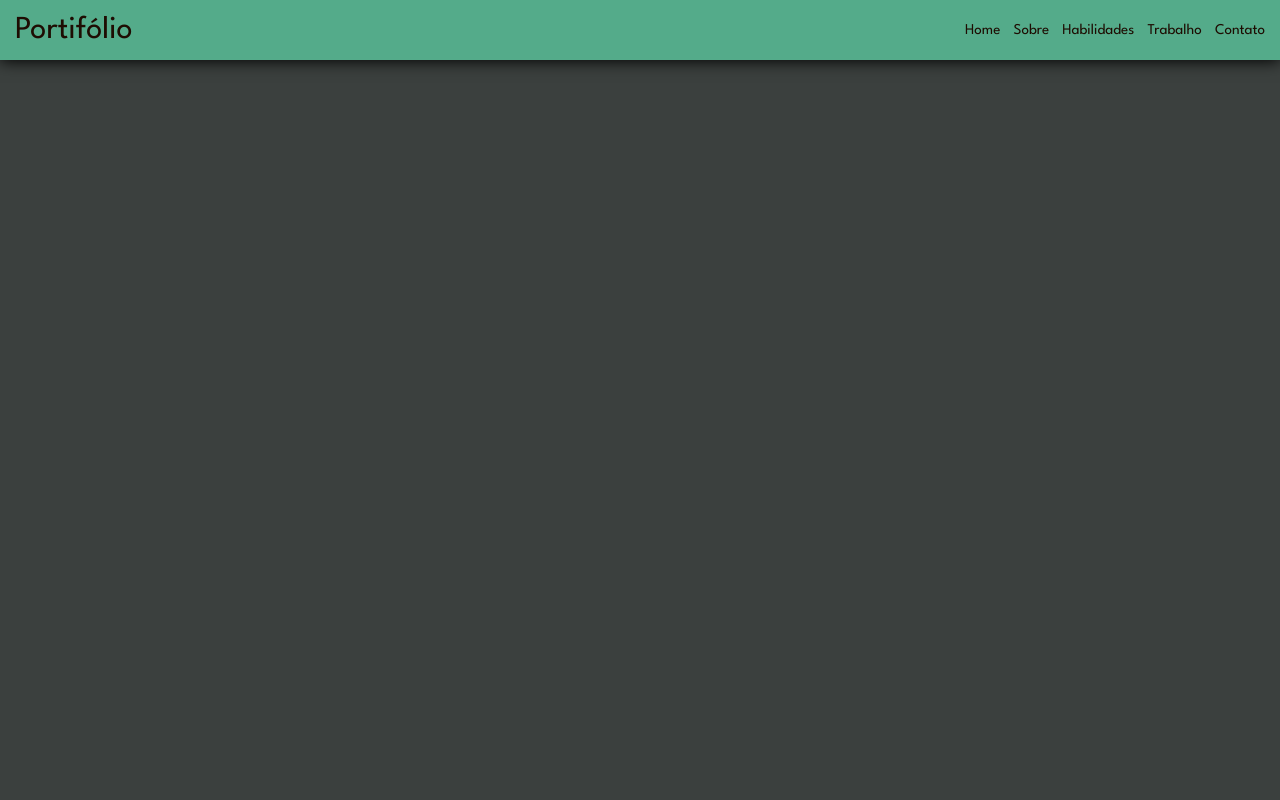
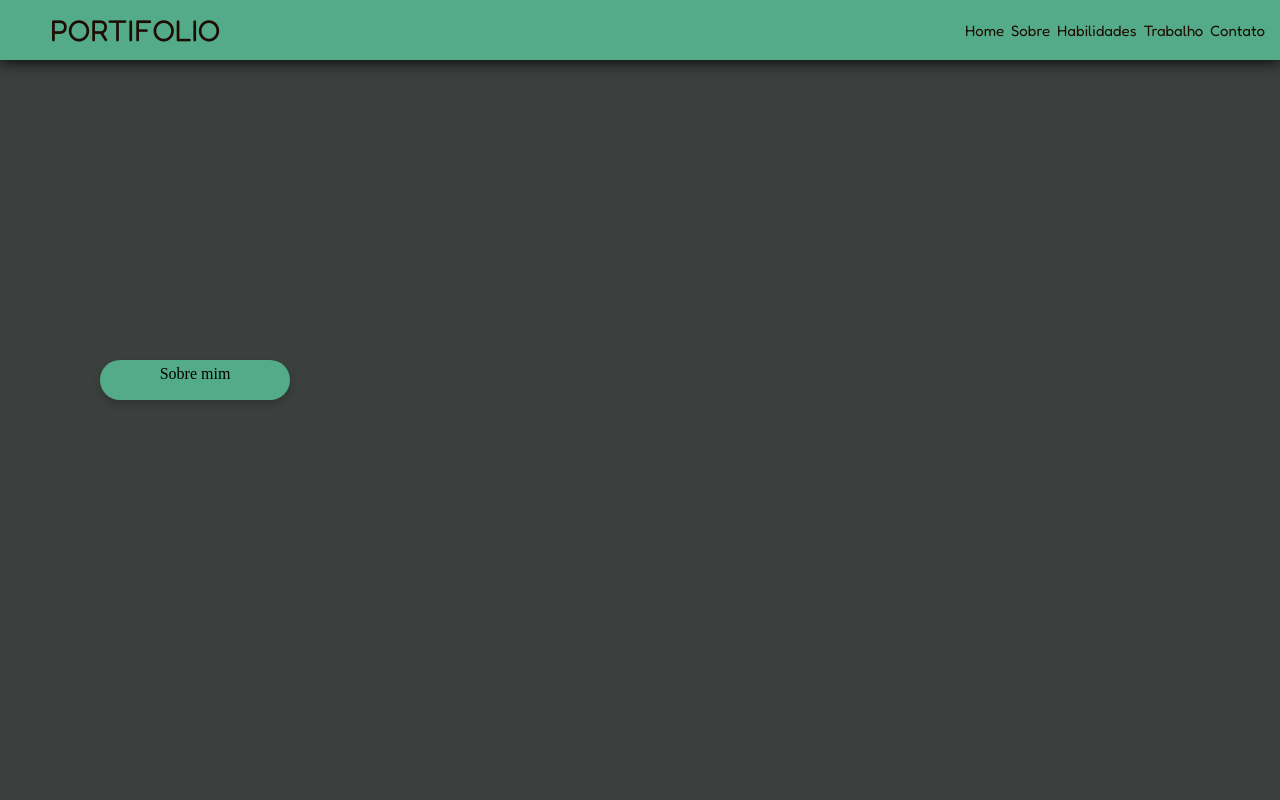
Before and after one commit to icaroddutra/meu-portifolio, a plain HTML site: page index.html in a window 1280 px wide. Shown: the top 800 px of the page. Drawn offline with Linux system fonts and the light colour scheme.

Commit message:
Fiz os containers, e comecei a fazer o botao que leva pro sobre

```diff
--- a/index.html
+++ b/index.html
@@ -5,20 +5,24 @@
     <meta name="viewport" content="width=device-width, initial-scale=1.0">
     <title>Portifólio</title>
     <link rel="stylesheet" href="style.css">
+    <!-- <link rel="preconnect" href="https://fonts.googleapis.com">
+    <link rel="preconnect" href="https://fonts.gstatic.com" crossorigin>
+    <link href="https://fonts.googleapis.com/css2?family=League+Spartan:wght@100..900&display=swap" rel="stylesheet">  -->
     <link rel="preconnect" href="https://fonts.googleapis.com">
-    <link rel="preconnect" href="https://fonts.gstatic.com" crossorigin>
-    <link href="https://fonts.googleapis.com/css2?family=League+Spartan:wght@100..900&display=swap" rel="stylesheet">
+<link rel="preconnect" href="https://fonts.gstatic.com" crossorigin>
+<link href="https://fonts.googleapis.com/css2?family=Fredoka:wght@300..700&display=swap" rel="stylesheet">
     <style>
         ul a{
 
             text-decoration: none;
             color: #1E0C02;
         }
+
     </style>
 </head>
 <body>
     <header>
-        <div class="logo">Portifólio</div>
+        <div class="logo">PORTIFOLIO</div>
         <nav>
             <ul>
                 <li><a href="#home">Home</a></li>
@@ -30,9 +34,20 @@
         </nav>
     </header>
     <div class="container">
+     <div  class="botao_sobre" style="background-color: #54AB8A;">
+        Sobre mim
+     </div>
+    </div>
+    <div class="container cont2 ">
 
     </div>
-    <div class="container ">
+    <div class="container cont3">
+
+    </div>
+    <div class="container cont4">
+
+    </div>
+    <div class="container cont5">
 
     </div>
 </body>
--- a/style.css
+++ b/style.css
@@ -13,15 +13,15 @@ ul {
     display: flex;
     justify-content: space-between;
     width: 300px;
-    font-family: 'League Spartan', sans-serif;
+    font-family: 'Fredoka', sans-serif;
     margin-right: 15px;
     font-size: 15px;
 }
 .logo{
     color: #1E0C02;
-    margin-left: 15px;
-    font-family: 'League Spartan', sans-serif;
-    font-size: 32px
+    margin-left: 50px;
+    font-family: 'Fredoka', sans-serif;
+    font-size: 30px
 }
 body{
     padding: 0;
@@ -29,6 +29,42 @@ body{
     background-color: #3b403e;
     height: 100vh;
 }
+/* home */
 .container{
     height: 100vh;
+    background-color: ;
 }
+/* sobre */
+.cont2{
+    background-color: #374a42;
+}
+/*habilidades*/
+.cont3{
+    background-color: #3a5a5c;
+}
+/*trabalho*/
+.cont4{
+    background-color: #344e61;
+}
+/*contato*/
+.cont5{
+    background-color: #263159;
+}
+.botao_sobre{
+    padding: 5px 5px 5px 5px;
+  border-radius: 40px;
+  height: 30px;
+  width: 180px;
+  margin: 300px  100px;
+  display: inline-block;
+  position: relative;
+  transition: transform 0.3s ease, box-shadow 0.3s ease;
+
+  text-align: center;
+
+  box-shadow: 0px 4px 8px rgba(0, 0, 0, 0.2);
+}
+.botao_sobre:hover{
+    transform: scale(1.1);
+    box-shadow: 0px 8px 16px rgba(0, 0, 0, 0.3);
+}
```
